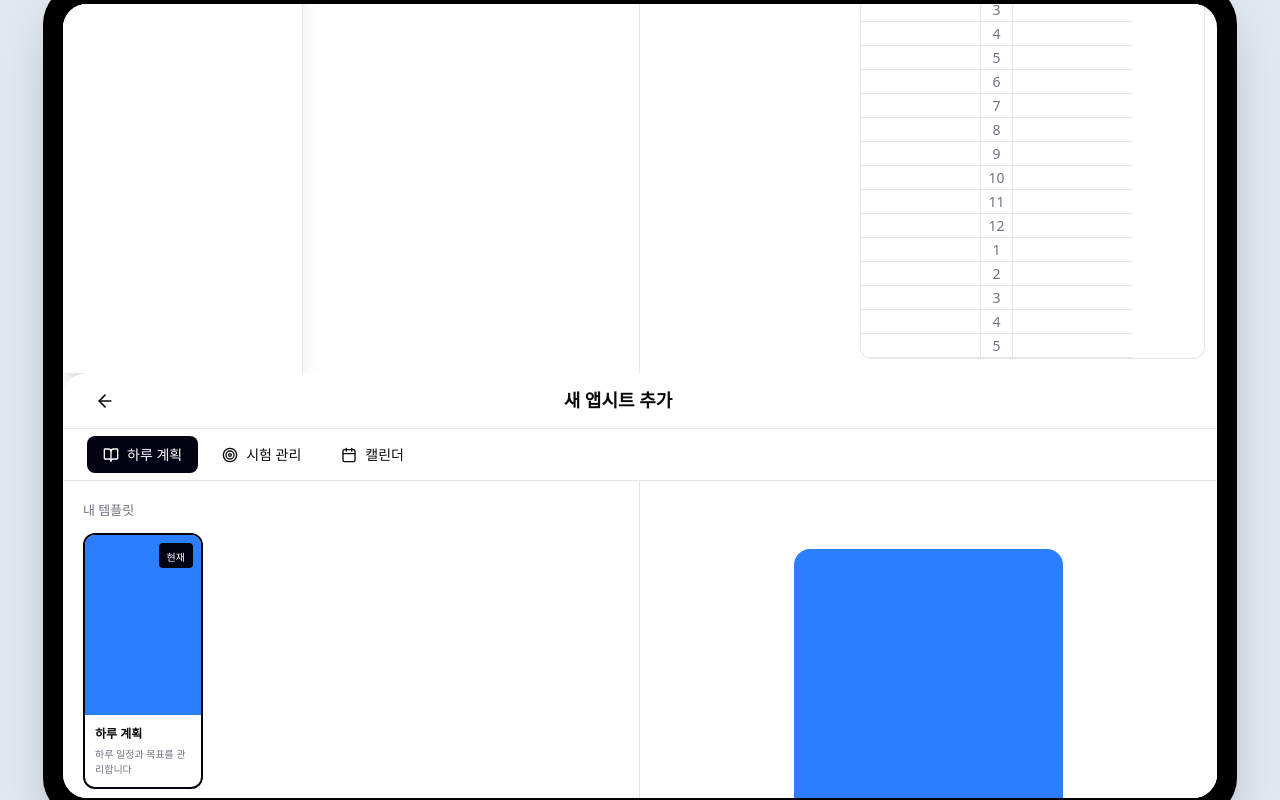
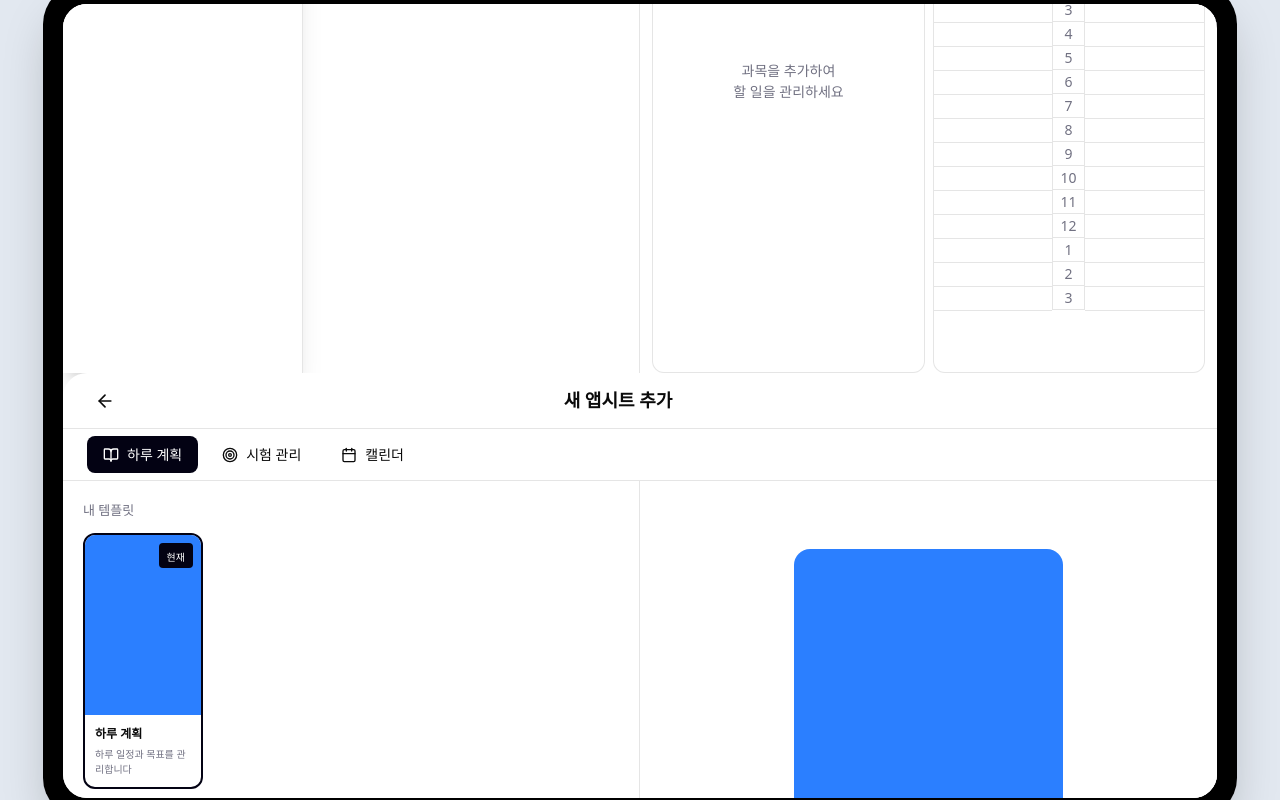
Before and after one commit to heondolee/Spleedemo2, a React (Vite) app: page / in a window 1280 px wide. Both pictures are taken after a click on the button "추가". Shown: the part 44-844 px from the top of the page. Built offline with nearby package versions, Linux system fonts and the light colour scheme.

Commit message:
ㅇㅁㄴ

```diff
--- a/src/components/daily-planner/DailyPlannerSheet.tsx
+++ b/src/components/daily-planner/DailyPlannerSheet.tsx
@@ -6,6 +6,9 @@ import { TimelineWidget } from './TimelineWidget';
 interface DailyPlannerSheetProps {
   initialDate?: string;
 }
+
+// Timeline 너비: Plan(6*20) + Time(32) + Done(6*20) = 272px
+const TIMELINE_WIDTH = 272;
 
 export function DailyPlannerSheet({ initialDate }: DailyPlannerSheetProps) {
   const {
@@ -37,8 +40,8 @@ export function DailyPlannerSheet({ initialDate }: DailyPlannerSheetProps) {
 
       {/* 하단 메인 영역: TASKS + TIMELINE */}
       <div className="flex flex-1 min-h-0 gap-[8px] px-[12px] pb-[12px]">
-        {/* TASKS 위젯 */}
-        <div style={{ width: '200px' }}>
+        {/* TASKS 위젯 - 남은 공간 사용 */}
+        <div className="flex-1 min-w-0">
           <TasksWidget
             subjects={data.subjects}
             todos={data.todos}
@@ -52,8 +55,8 @@ export function DailyPlannerSheet({ initialDate }: DailyPlannerSheetProps) {
           />
         </div>
 
-        {/* TIMELINE 위젯 */}
-        <div className="flex-1">
+        {/* TIMELINE 위젯 - 고정 너비, 오른쪽 정렬 */}
+        <div className="flex-shrink-0" style={{ width: `${TIMELINE_WIDTH}px` }}>
           <TimelineWidget
             timelineBlocks={data.timelineBlocks}
             subjects={data.subjects}
--- a/src/components/daily-planner/TasksWidget.tsx
+++ b/src/components/daily-planner/TasksWidget.tsx
@@ -79,7 +79,7 @@ export function TasksWidget({
   };
 
   return (
-    <div className="bg-card border border-border rounded-[12px] flex flex-col overflow-hidden">
+    <div className="bg-card border border-border rounded-[12px] flex flex-col h-full overflow-hidden">
       {/* 헤더 */}
       <div className="flex items-center justify-between px-[12px] py-[10px] border-b border-border">
         <span className="text-[12px] font-medium text-muted-foreground uppercase tracking-wider">
--- a/src/components/daily-planner/TimelineWidget.tsx
+++ b/src/components/daily-planner/TimelineWidget.tsx
@@ -156,7 +156,7 @@ export function TimelineWidget({
   const planBlocks = timelineBlocks.filter(b => b.type === 'plan');
   const doneBlocks = timelineBlocks.filter(b => b.type === 'done');
 
-  // 시간 배열 (6~23, 0~5 = 다음날)
+  // 시간 배열 (6~23, 0~3 = 다음날)
   const hours = Array.from({ length: TIMELINE_TOTAL_HOURS }, (_, i) => {
     return (TIMELINE_START_HOUR + i) % 24;
   });
@@ -191,7 +191,7 @@ export function TimelineWidget({
           {/* 라벨 */}
           {height > 16 && (
             <div className="absolute inset-x-[2px] top-[2px] bottom-[2px] overflow-hidden">
-              <span className="text-[10px] text-white font-medium truncate block">
+              <span className="text-[10px] text-white font-medium truncate block text-left">
                 {block.label || getTodoLabel(block.todoId)}
               </span>
             </div>
@@ -207,15 +207,15 @@ export function TimelineWidget({
   };
 
   return (
-    <div className="bg-card border border-border rounded-[12px] flex flex-col overflow-hidden">
+    <div className="bg-card border border-border rounded-[12px] flex flex-col h-full overflow-hidden">
       {/* 헤더 */}
-      <div className="flex border-b border-border">
+      <div className="flex border-b border-border flex-shrink-0">
         {/* Plan 헤더 */}
         <div className="flex border-r border-border" style={{ width: `${6 * CELL_WIDTH}px` }}>
           {[10, 20, 30, 40, 50, 60].map(min => (
             <div
               key={`plan-${min}`}
-              className="flex-1 text-center text-[10px] text-muted-foreground py-[6px] border-r border-border/50 last:border-r-0"
+              className="flex-1 text-left text-[10px] text-muted-foreground py-[6px] pl-[2px] border-r border-border/30 last:border-r-0"
             >
               {min}
             </div>
@@ -228,7 +228,7 @@ export function TimelineWidget({
           {[10, 20, 30, 40, 50, 60].map(min => (
             <div
               key={`done-${min}`}
-              className="flex-1 text-center text-[10px] text-muted-foreground py-[6px] border-r border-border/50 last:border-r-0"
+              className="flex-1 text-left text-[10px] text-muted-foreground py-[6px] pl-[2px] border-r border-border/30 last:border-r-0"
             >
               {min}
             </div>
@@ -241,29 +241,28 @@ export function TimelineWidget({
         ref={scrollContainerRef}
         className="flex-1 overflow-y-auto overflow-x-hidden"
       >
-        <div className="flex" style={{ height: `${totalHeight}px` }}>
+        <div className="flex relative" style={{ height: `${totalHeight}px` }}>
           {/* Plan 열 */}
           <div
             className="relative border-r border-border"
             style={{ width: `${6 * CELL_WIDTH}px` }}
             onClick={(e) => handleColumnClick(e, 'plan')}
           >
-            {/* 격자 */}
-            {hours.map((hour, i) => (
-              <div
-                key={`plan-grid-${i}`}
-                className="absolute left-0 right-0 border-b border-border/50"
-                style={{ top: `${i * ROW_HEIGHT}px`, height: `${ROW_HEIGHT}px` }}
-              >
-                {/* 10분 단위 세로선 */}
+            {/* 세로 격자선 (전체 높이) */}
             {[1, 2, 3, 4, 5].map(j => (
               <div
-                    key={j}
+                key={`plan-vline-${j}`}
                 className="absolute top-0 bottom-0 border-l border-border/30"
                 style={{ left: `${j * CELL_WIDTH}px` }}
               />
             ))}
-              </div>
+            {/* 가로 격자선 (시간별) */}
+            {hours.map((_, i) => (
+              <div
+                key={`plan-hline-${i}`}
+                className="absolute left-0 right-0 border-b border-border/30"
+                style={{ top: `${(i + 1) * ROW_HEIGHT}px` }}
+              />
             ))}
             {/* 블록들 */}
             {renderBlocks(planBlocks)}
@@ -271,13 +270,13 @@ export function TimelineWidget({
 
           {/* Time 열 */}
           <div
-            className="relative border-r border-border bg-accent/30"
+            className="relative border-r border-border bg-accent/20"
             style={{ width: '32px' }}
           >
             {hours.map((hour, i) => (
               <div
                 key={`time-${i}`}
-                className="absolute left-0 right-0 flex items-center justify-center border-b border-border/50"
+                className="absolute left-0 right-0 flex items-center justify-center border-b border-border/30"
                 style={{ top: `${i * ROW_HEIGHT}px`, height: `${ROW_HEIGHT}px` }}
               >
                 <span className="text-[11px] text-muted-foreground">
@@ -293,22 +292,21 @@ export function TimelineWidget({
             style={{ width: `${6 * CELL_WIDTH}px` }}
             onClick={(e) => handleColumnClick(e, 'done')}
           >
-            {/* 격자 */}
-            {hours.map((hour, i) => (
-              <div
-                key={`done-grid-${i}`}
-                className="absolute left-0 right-0 border-b border-border/50"
-                style={{ top: `${i * ROW_HEIGHT}px`, height: `${ROW_HEIGHT}px` }}
-              >
-                {/* 10분 단위 세로선 */}
+            {/* 세로 격자선 (전체 높이) */}
             {[1, 2, 3, 4, 5].map(j => (
               <div
-                    key={j}
+                key={`done-vline-${j}`}
                 className="absolute top-0 bottom-0 border-l border-border/30"
                 style={{ left: `${j * CELL_WIDTH}px` }}
               />
             ))}
-              </div>
+            {/* 가로 격자선 (시간별) */}
+            {hours.map((_, i) => (
+              <div
+                key={`done-hline-${i}`}
+                className="absolute left-0 right-0 border-b border-border/30"
+                style={{ top: `${(i + 1) * ROW_HEIGHT}px` }}
+              />
             ))}
             {/* 블록들 */}
             {renderBlocks(doneBlocks)}
--- a/src/components/daily-planner/types.ts
+++ b/src/components/daily-planner/types.ts
@@ -37,10 +37,10 @@ export interface DailyPlannerData {
   timelineBlocks: TimelineBlock[];
 }
 
-// 타임라인 상수 (6:00 ~ 다음날 6:00, 24시간)
+// 타임라인 상수 (6:00 ~ 다음날 4:00, 22시간)
 export const TIMELINE_START_HOUR = 6;
-export const TIMELINE_END_HOUR = 30; // 다음날 6:00 (6 + 24)
-export const TIMELINE_TOTAL_HOURS = 24;
+export const TIMELINE_END_HOUR = 28; // 다음날 4:00 (6 + 22)
+export const TIMELINE_TOTAL_HOURS = 22;
 export const MINUTES_PER_HOUR = 60;
 export const TIMELINE_START_MINUTES = TIMELINE_START_HOUR * MINUTES_PER_HOUR; // 360
 export const TIMELINE_END_MINUTES = TIMELINE_END_HOUR * MINUTES_PER_HOUR; // 1800
```
Also changed, not shown: 3 other files (tests, documents, lock files or other folders). Lines whose indentation alone changed are shown as unchanged.
